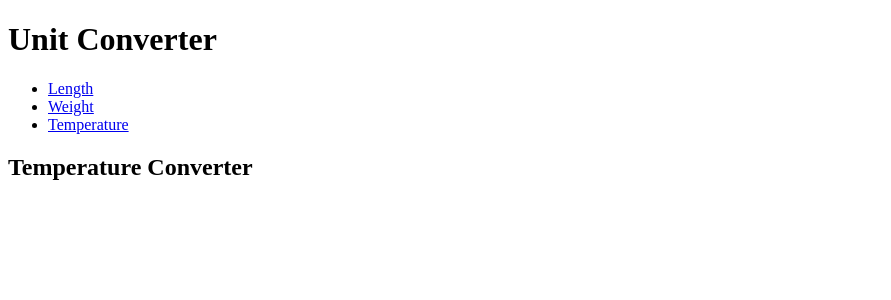
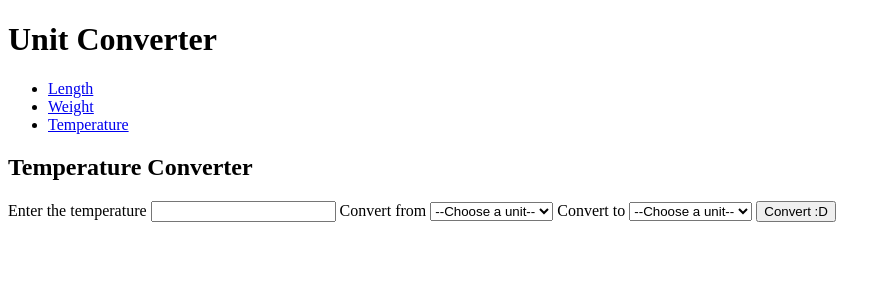
Before and after one commit to NicoCodesCode/uniteto, a Flask app: page /temperature in a window 1280 px wide. Shown: the top 300 px of the page, without its empty margins (0-891 px from the left). Run offline with Flask 3, Linux system fonts and the light colour scheme.

Commit message:
Add logic for temperature conversions

```diff
--- a/app.py
+++ b/app.py
@@ -2,6 +2,7 @@ from flask import Flask, render_template, request
 
 from length_conversions import *
 from weight_conversions import *
+from temperature_conversions import *
 from utils import format_result
 
 app = Flask(__name__)
@@ -74,6 +75,25 @@ def weight():
         return render_template("weight.html", result=None)
 
 
-@app.route("/temperature")
+@app.route("/temperature", methods=["GET", "POST"])
 def temperature():
-    return render_template("temperature.html")
+    if request.method == "POST":
+        temperature = float(request.form["temperature"])
+        convert_from = request.form["convert-from"]
+        convert_to = request.form["convert-to"]
+        result = None
+
+        if convert_from == convert_to:
+            return render_template("temperature.html", result=temperature)
+
+        match convert_from:
+            case "fahrenheit":
+                result = format_result(convert_fahrenheit(temperature, convert_to))
+            case "celsius":
+                result = format_result(convert_celsius(temperature, convert_to))
+            case "kelvin":
+                result = format_result(convert_kelvin(temperature, convert_to))
+
+        return render_template("temperature.html", result=result)
+    else:
+        return render_template("temperature.html", result=None)
--- a/templates/temperature.html
+++ b/templates/temperature.html
@@ -3,5 +3,34 @@
 {% block title %} Temperature {% endblock %}
 
 {% block content %}
+
 <h2>Temperature Converter</h2>
+
+<form action="/temperature" method="POST">
+    <label for="temperature">Enter the temperature</label>
+    <input type="number" name="temperature" required>
+
+    <label for="convert-from">Convert from</label>
+    <select name="convert-from" id="convert-from" required>
+        <option value="">--Choose a unit--</option>
+        <option value="fahrenheit">Fahrenheit</option>
+        <option value="celsius">Celsius</option>
+        <option value="kelvin">Kelvin</option>
+    </select>
+
+    <label for="convert-to">Convert to</label>
+    <select name="convert-to" id="convert-to" required>
+        <option value="">--Choose a unit--</option>
+        <option value="fahrenheit">Fahrenheit</option>
+        <option value="celsius">Celsius</option>
+        <option value="kelvin">Kelvin</option>
+    </select>
+
+    <button type="submit">Convert :D</button>
+</form>
+
+{% if result is not none %}
+<p>Result: {{ result }}&deg;</p>
+{% endif %}
+
 {% endblock %}
```
Also changed, not shown: temperature_conversions.py (added, +22 -0 lines).
